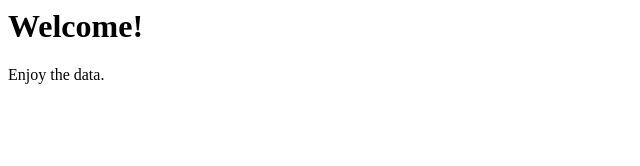
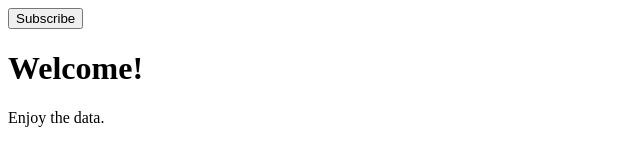
Before and after one commit to almousae/p4-data, a plain HTML site: page index.html in a window 1280 px wide. Shown: the whole page, without its empty margins (0-640 px from the left). Drawn offline with nearby package versions, Linux system fonts and the light colour scheme.

Commit message:
Update index.html

```diff
--- a/index.html
+++ b/index.html
@@ -22,6 +22,8 @@
   </head>
 
   <body>
+    <button onclick="subscribe()">Subscribe</button>
+
     <h1>Welcome!</h1>
 
     <p>Enjoy the data.</p>
```
